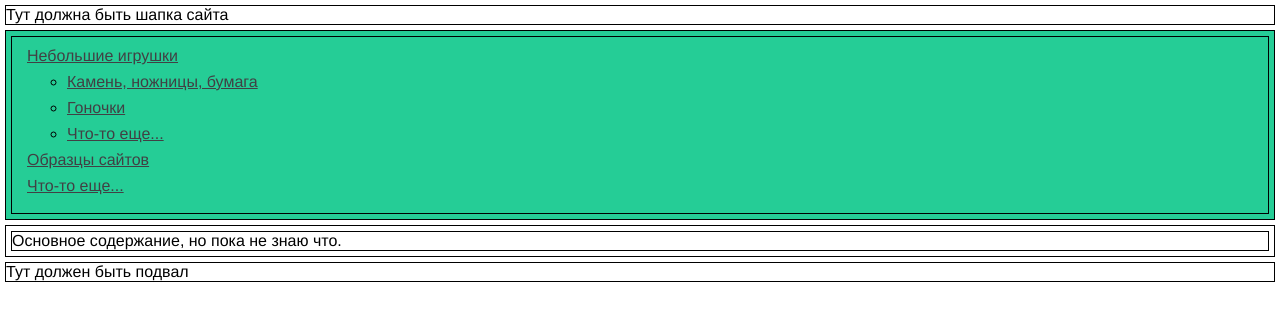
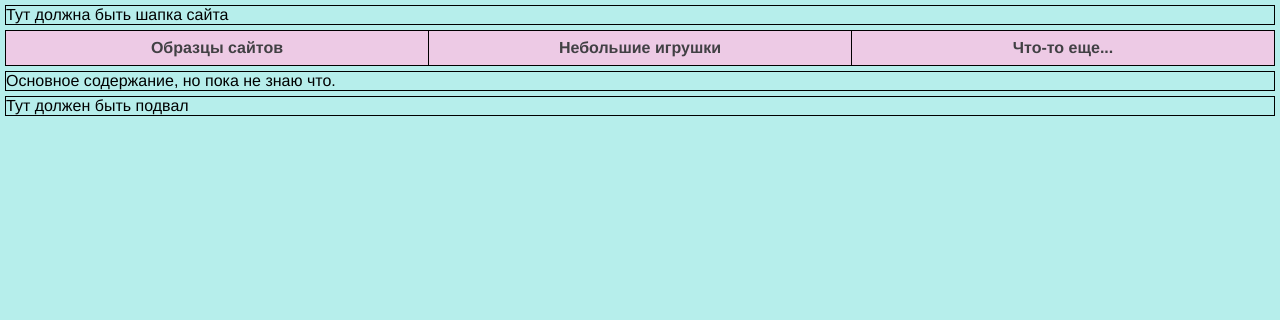
Before and after one commit to deanton28/doing-something, a website: page index.html in a window 1280 px wide. Drawn offline with Linux system fonts and the light colour scheme.

Commit message:
Menu (#1)
* Continue menu style

* add menu

```diff
--- a/css/style.css
+++ b/css/style.css
@@ -2,34 +2,58 @@ body {
   margin: 0;
   padding: 0;
   font-family: Helvetica, Arial, sans-serif;
+  background: #b6eeeb;
 }
 
 header,
 main,
-footer,
-nav,
-div {
+footer {
   margin: 5px;
   min-height: 10px;
   border: 1px solid #000;
 }
 
 .container-menu {
-  padding: 5px;
-  background-color: #25cd96;
+  margin: 5px;
 }
 
 .main-menu {
+  display: flex;
   margin: 0;
-  padding: 10px 15px;;
+  padding: 0;
   list-style: none;
   border: 1px solid #000;
 }
 
 .main-menu li {
-  margin-bottom: 8px;
+  position: relative;
+  flex: 1;
+  width: 33%;
+  text-align: center;
+  background: #edcae5;
+}
+
+.main-menu li:not(:first-child) {
+  border-left: 1px solid #000;
+}
+
+.main-menu li:hover {
+  background: #b7f1c3;
 }
 
 .main-menu a {
-  color: #414044
+  display: block;
+  padding: 8px 10px;
+  font-weight: bold;
+  color: #414044;
+  text-decoration: none;
 }
+
+.sub-menu {
+  display: none;
+  position:absolute;
+}
+
+.main-menu li:hover .sub-menu {
+  display: block;
+}
--- a/index.html
+++ b/index.html
@@ -12,13 +12,14 @@
 
     <nav class="container-menu">
       <ul class="main-menu">
-        <li><a href="#">Небольшие игрушки</a></li>
-          <ul class="hide-menu">
+        <li><a href="#">Образцы сайтов</a></li>
+        <li><a href="#">Небольшие игрушки</a>
+          <ul class="sub-menu">
             <li><a href="#">Камень, ножницы, бумага</a></li>
             <li><a href="#">Гоночки</a></li>
             <li><a href="#">Что-то еще...</a></li>
           </ul>
-        <li><a href="#">Образцы сайтов</a></li>
+        </li>
         <li><a href="#">Что-то еще...</a></li>
       </ul>
     </nav>
```
